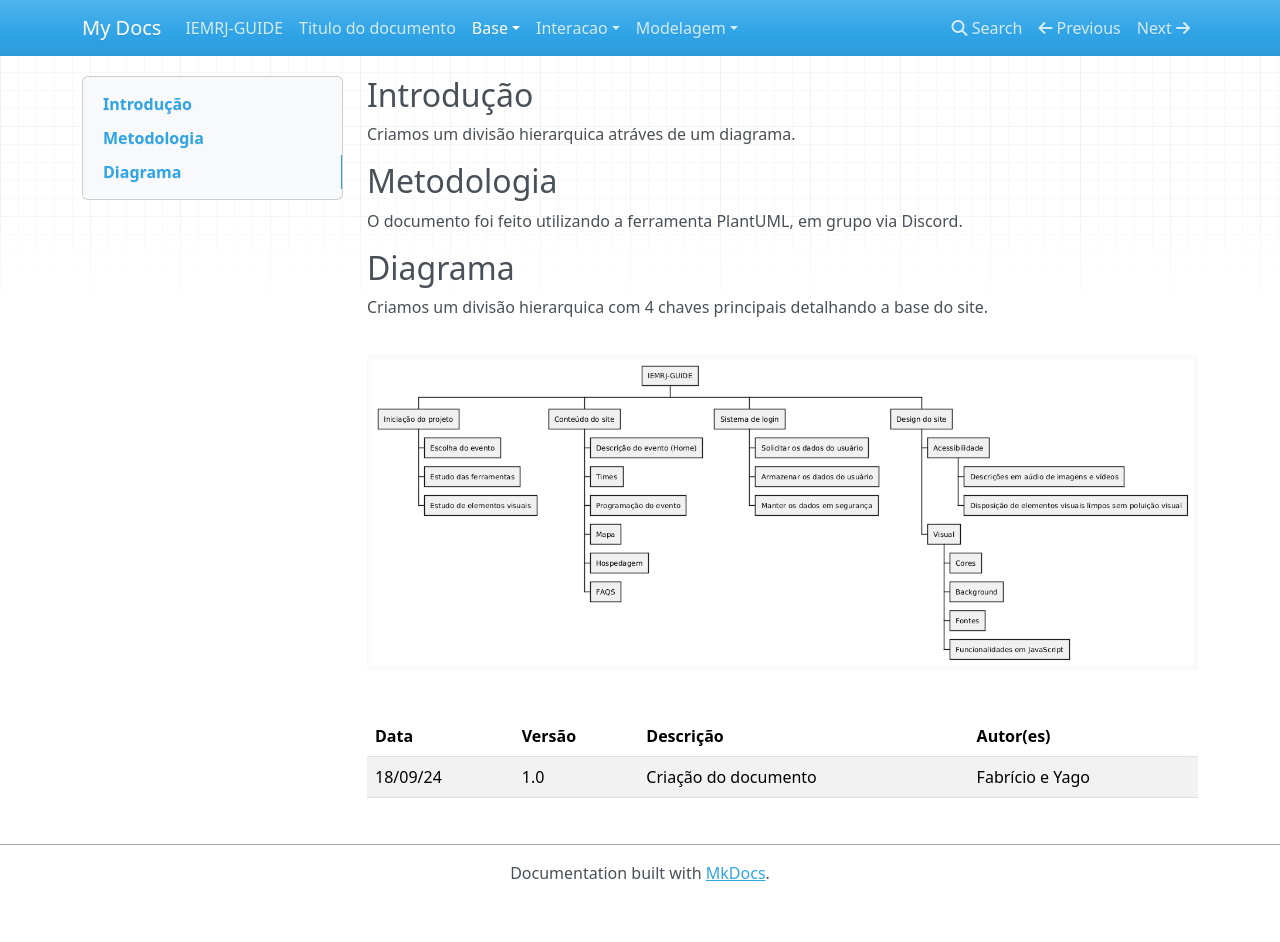
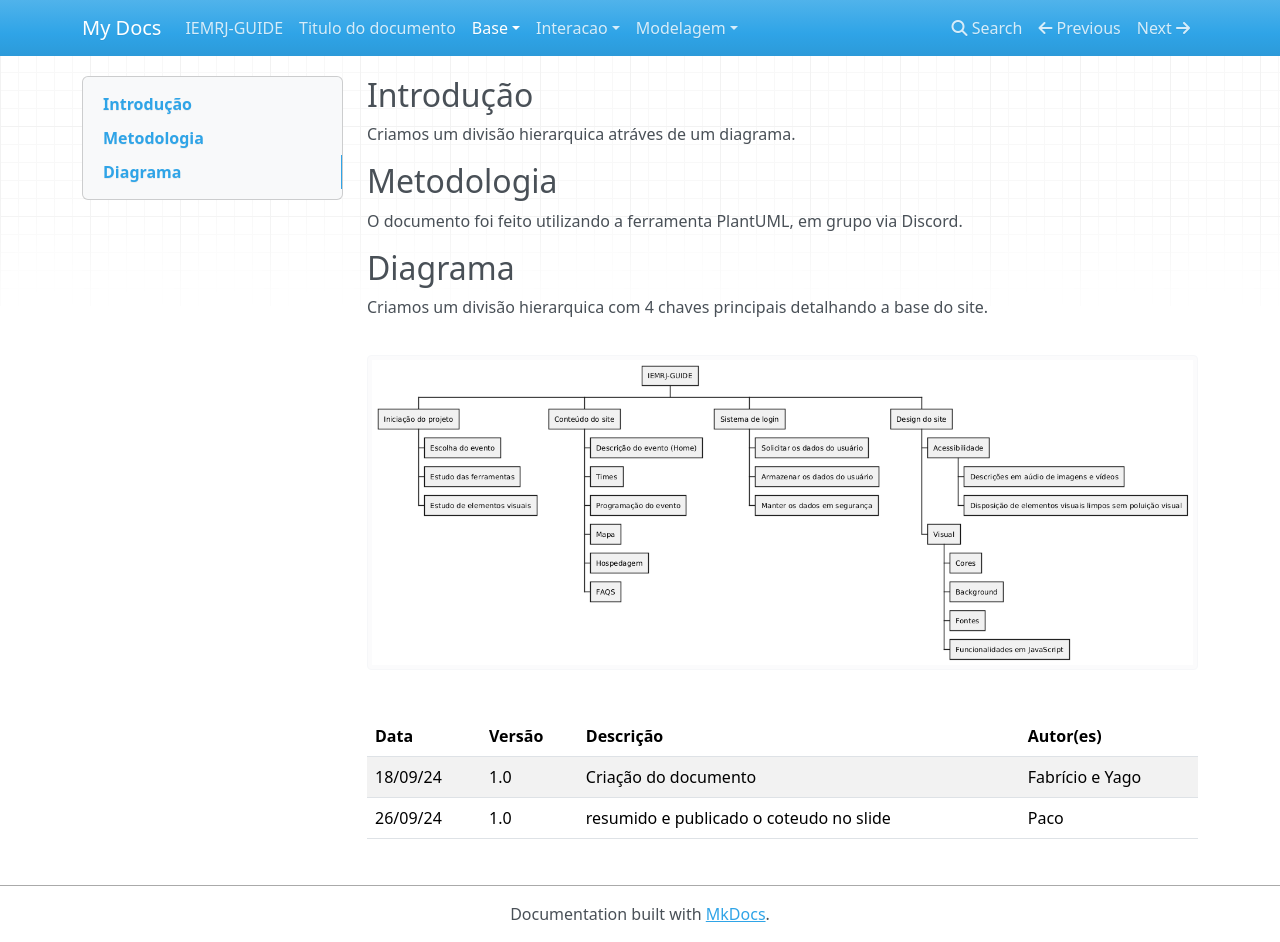
Before and after one commit to Projetos-de-Extensao/PFE_24.2_8001_III_IEMRJ-GUIDE, an MkDocs documentation site: the page built from docs/base/analise_hierarquica.md, in a window 1280 px wide and 942 px high. Built offline with MkDocs 1.6.1, drawn with Linux system fonts in a browser that asks for light colours; nearby versions of some CDN libraries.

Commit message:
Update analise_hierarquica.md

```diff
--- a/docs/base/analise_hierarquica.md
+++ b/docs/base/analise_hierarquica.md
@@ -31,3 +31,4 @@ Criamos um divisão hierarquica com 4 chaves principais detalhando a base do sit
 | Data | Versão | Descrição | Autor(es) |
 | -- | -- | -- | -- |
 | 18/09/24 | 1.0 | Criação do documento | Fabrício e Yago |
+| 26/09/24 | 1.0 | resumido e publicado o coteudo no slide | Paco |
```
